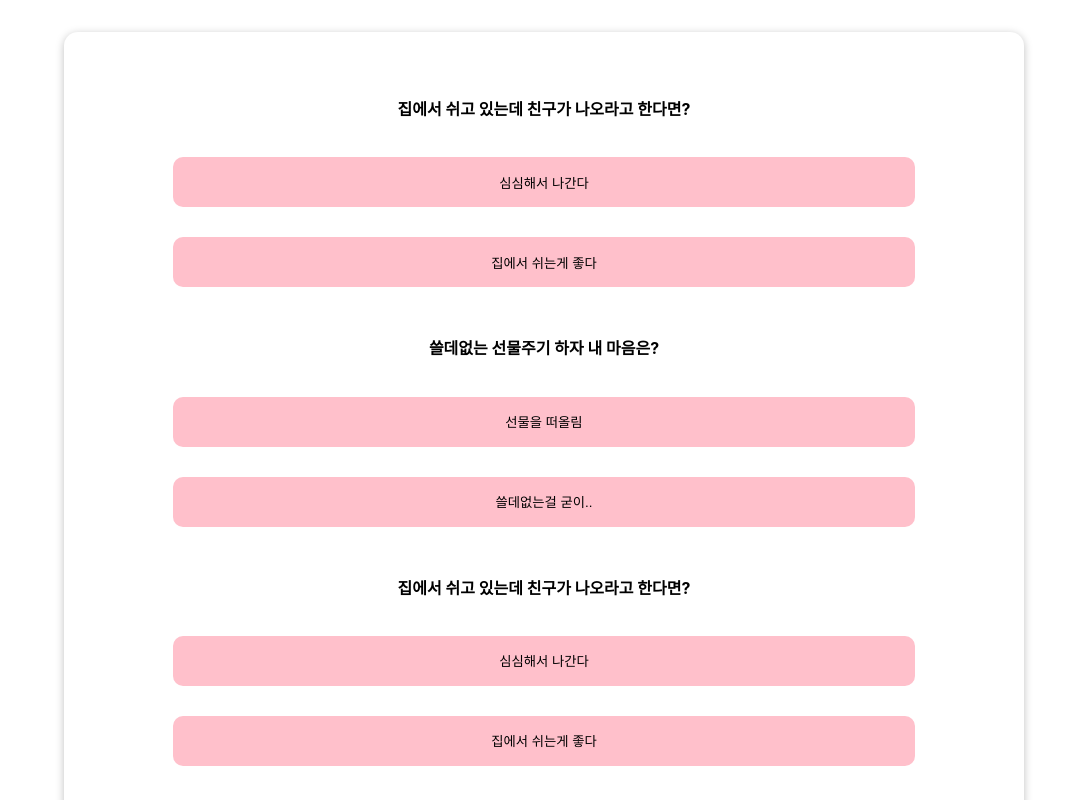
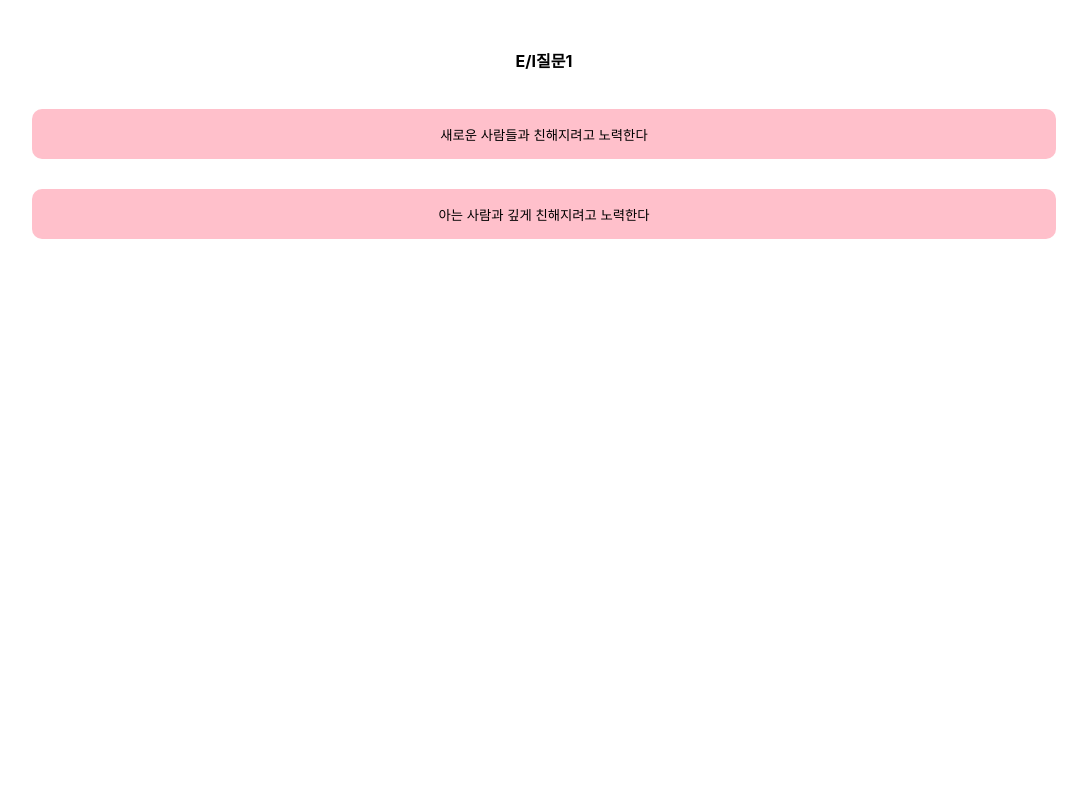
Before and after one commit to EST-94/jor-factory, a React (Create React App) app: page /test1 in a window 1280 px wide. Shown: the top 800 px of the page, without its empty margins (96-1183 px from the left). Built offline with nearby package versions, Linux system fonts and the light colour scheme.

Commit message:
add test button

```diff
--- a/src/UI/Card.module.css
+++ b/src/UI/Card.module.css
@@ -3,4 +3,7 @@
     box-shadow: 0 2px 8px rgba(0, 0, 0, 0.25);
     border-radius: 14px;
     background-color: white;
+    padding-bottom: 10%;
+    margin-top: 20%;
+    margin-bottom: 20%;
 }
--- a/src/components/Question/QuestionDummy.js
+++ b/src/components/Question/QuestionDummy.js
@@ -1,53 +1,47 @@
+import classes from "./QuestionDummy.module.css"
 import React from "react";
 import Questions from "../Questions/QuestionsList";
 import Card from "../../UI/Card";
-import classes from "./QuestionDummy.module.css";
 
-
-const DUMMY_Q = [
+export const questionLists = [
     {
-        id: "Q1",
-        mainQ: '집에서 쉬고 있는데 친구가 나오라고 한다면?',
-        btn1: '심심해서 나간다',
-        btn2: '집에서 쉬는게 좋다',
+        id: '0',
+        question: 'E/I질문1',
+        selection: [
+            { answer: '새로운 사람들과 친해지려고 노력한다', value: 'e' },
+            { answer: '아는 사람과 깊게 친해지려고 노력한다', value: 'i' }
+        ]
     },
     {
-        id: "Q2",
-        mainQ: '쓸데없는 선물주기 하자 내 마음은?',
-        btn1: '선물을 떠올림',
-        btn2: '쓸데없는걸 굳이..',
+        id: '1',
+        question: 'E/I질문2',
+        selection: [
+            { answer: '새로운 사람들과 친해지려고 노력한다', value: 'e' },
+            { answer: '아는 사람과 깊게 친해지려고 노력한다', value: 'i' }
+        ]
     },
     {
-        id: "Q3",
-        mainQ: '집에서 쉬고 있는데 친구가 나오라고 한다면?',
-        btn1: '심심해서 나간다',
-        btn2: '집에서 쉬는게 좋다',
+        id: '2',
+        question: 'E/I질문3',
+        selection: [
+            { answer: '새로운 사람들과 친해지려고 노력한다', value: 'e' },
+            { answer: '아는 사람과 깊게 친해지려고 노력한다', value: 'i' }
+        ]
     },
     {
-        id: "Q4",
-        mainQ: '집에서 쉬고 있는데 친구가 나오라고 한다면?',
-        btn1: '심심해서 나간다',
-        btn2: '집에서 쉬는게 좋다',
+        id: '3',
+        question: 's/n질문1',
+        selection: [
+            { answer: '새로운 사람들과 친해지려고 노력한다', value: 's' },
+            { answer: '아는 사람과 깊게 친해지려고 노력한다', value: 'n' }
+        ]
     },
-];
-
-const Question = () => {
-    const questionList = DUMMY_Q.map((Q) => (
-        <Questions
-            id={Q.id}
-            key={Q.id}
-            mainQ={Q.mainQ}
-            btn1={Q.btn1}
-            btn2={Q.btn2}
-        />
-    ));
-    return (
-        <section className={classes.QuestionSection}>
-            <Card>
-                <ul>{questionList}</ul>
-            </Card>
-        </section>
-    )
-};
-
-export default Question;
+    {
+        id: '4',
+        question: 's/n질문2',
+        selection: [
+            { answer: '새로운 사람들과 친해지려고 노력한다', value: 's' },
+            { answer: '아는 사람과 깊게 친해지려고 노력한다', value: 'n' }
+        ]
+    },
+]
--- a/src/components/Questions/QuestionsList.js
+++ b/src/components/Questions/QuestionsList.js
@@ -1,13 +1,31 @@
-import React from "react";
+import React, { useCallback, useState } from "react";
 import classes from "./QuestionsList.module.css";
+import { questionLists } from "../Question/QuestionDummy";
 
 
-const Questions = (props) => {
+
+
+const Questions = ({ ...props }) => {
+    const [question, setQuestion] = useState(0);
+    const [answer, setAnswer] = useState([]);
+
+
+
+    const showNextQuestion = useCallback((e) => {
+        const value = e.target.value;
+        setAnswer(prev => [...prev, value])
+        setQuestion(prev => prev + 1)
+    }, [])
     return (
         <div className={classes.Qsection}>
-            <h6>{props.mainQ}</h6>
-            <button>{props.btn1}</button>
-            <button>{props.btn2}</button>
+            <h6>{questionLists[question].question}</h6>
+            <button onClick={showNextQuestion}
+                value={questionLists[question].selection[0].value}>
+                {questionLists[question].selection[0].answer}</button>
+            <button onClick={showNextQuestion}
+                value={questionLists[question].selection[0].value}>
+                {questionLists[question].selection[1].answer}</button>
+
         </div>
 
     )
--- a/src/components/Questions/QuestionsList.module.css
+++ b/src/components/Questions/QuestionsList.module.css
@@ -2,8 +2,7 @@
      display: flex;
      flex-direction: column;
      width: 100%;
-     margin-top: 40%;
-     /* margin: 0 auto; */
+     margin-top: 20%;
  }
 
  h6 {
--- a/src/pages/Main/styles.jsx
+++ b/src/pages/Main/styles.jsx
@@ -7,6 +7,7 @@ export const MainBox = styled.div`
     margin: 0 auto;
     width: 500px;
     margin-top: 5rem;
+    margin-bottom: 5rem;
     max-width: 100%;
     & > img {
         vertical-align: middle;
--- a/src/pages/Test1/index.js
+++ b/src/pages/Test1/index.js
@@ -1,11 +1,11 @@
 import React from "react";
-import QuestionDummy from "../../components/Question/QuestionDummy";
+import Questions from "../../components/Questions/QuestionsList";
 
 
 const Test1 = () => {
     return (
         <>
-            <QuestionDummy />
+            <Questions />
         </>
     );
 }
```
